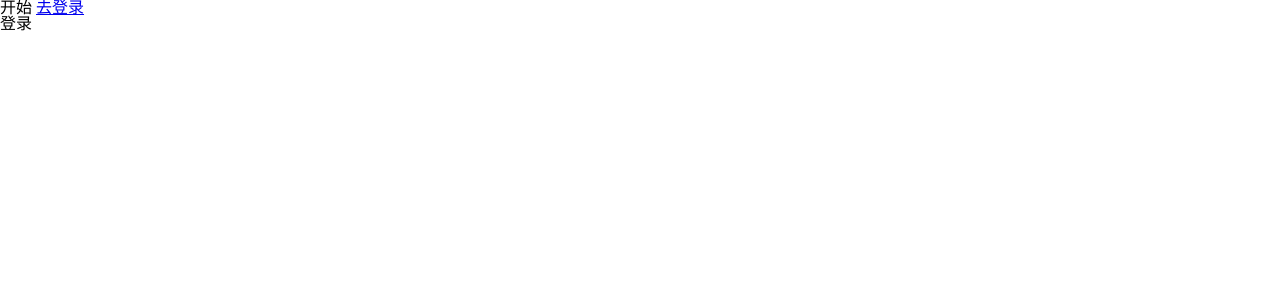
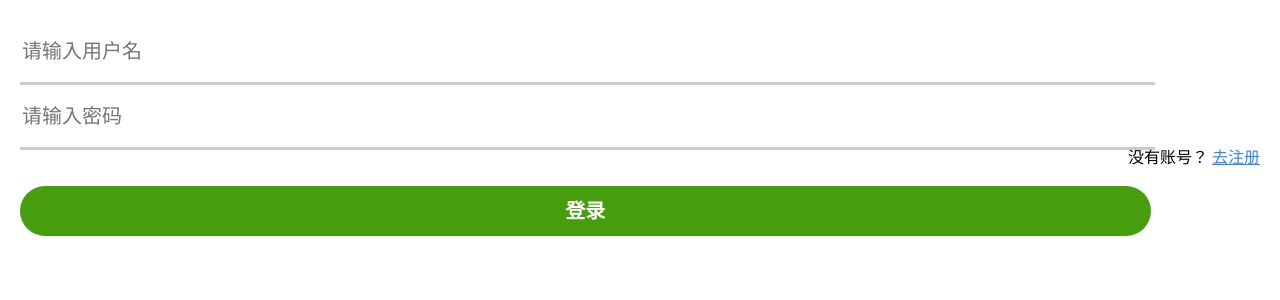
Before and after one commit to cbb-git/-, a Vue app: page /#/login in a window 1280 px wide. Shown: the top 300 px of the page. Built offline with nearby package versions, Linux system fonts and the light colour scheme; a small style sheet from the web is missing.

Commit message:
0-3 封装登录按钮和登录文本框

```diff
--- a/package.json
+++ b/package.json
@@ -7,7 +7,9 @@
     "build": "vue-cli-service build"
   },
   "dependencies": {
+    "axios": "^0.20.0",
     "core-js": "^3.6.5",
+    "vant": "^2.10.3",
     "vue": "^2.6.11",
     "vue-router": "^3.4.3"
   },
--- a/src/App.vue
+++ b/src/App.vue
@@ -1,8 +1,8 @@
 <template>
   <div id="app">
-    开始
 
-  <router-link to="/login">去登录</router-link>
+
+  <router-link to="/login"></router-link>
   <router-view></router-view>
   </div>
 </template>
@@ -15,4 +15,6 @@ export default {
 </script>
 
 <style lang="less">
+
+@import url('http://at.alicdn.com/t/font_1426139_h6vn3jbl5q.css');
 </style>
--- /dev/null
+++ b/src/components/mybutton.vue
@@ -0,0 +1,32 @@
+<template>
+  <div id="app">
+    <div class="btn" @click="handlerclick">
+      <slot></slot>
+    </div>
+  </div>
+</template>
+
+<script>
+export default {
+  methods: {
+    handlerclick(e) {
+        // 发出消息  室友子组件发出消息父组件才能接收到
+        this.$emit('click',e)
+    },
+  },
+};
+</script>
+
+<style lang='less' scoped>
+.btn {
+  width: 318 * 100vw/360;
+  height: 50px;
+  background-color: rgb(70, 158, 12);
+  border-radius: 25px;
+  line-height: 50px;
+  text-align: center;
+  color: #fff;
+  font-weight: bold;
+  font-size: 20px;
+}
+</style>
--- /dev/null
+++ b/src/components/myinput.vue
@@ -0,0 +1,43 @@
+<template>
+
+                             <!-- type不能写死 -->
+      <input class="hminput" :type="type" @input="handlerinput" >
+
+</template>
+
+<script>
+export default {
+ props:{
+    type:String,
+ },
+ methods: {
+     handlerinput(e){
+        //  把获取input的内容发给父组件
+       this.$emit('input',e.target.value)
+     }
+ }
+
+
+
+
+}
+</script>
+
+
+<style lang='less' scoped>
+    .hminput{
+        width:318/360*100vw;
+        height: 60px;
+        outline:none;
+        border:none;
+        border-bottom: 3px solid #ccc;
+        font-size: 20px;
+        line-height: 60px;
+    }
+    .success{
+        border-bottom-color:green;
+    }
+    .error{
+        border-bottom-color:red;
+    }
+</style>
--- a/src/main.js
+++ b/src/main.js
@@ -4,6 +4,7 @@ import App from './App.vue'
 import '@/style/styles/reset.less'
 
 Vue.config.productionTip = false
+
 
 // 引入
 import router from './router/index.js'
--- a/src/views/login.vue
+++ b/src/views/login.vue
@@ -1,17 +1,88 @@
 <template>
-  <div class="login">
-   登录
-
+  <div id="app">
+    <div class="container">
+      <div class="close">
+        <span class="iconfont iconicon-test"></span>
+      </div>
+      <div class="logo">
+        <span class="iconfont iconnew"></span>
+      </div>
+      <div class="inputs">
+       <myinp type="text" placeholder="请输入用户名"  v-model="user.name"></myinp>
+       <myinp type="password" placeholder="请输入密码" v-model="user.pass"></myinp>
+      </div>
+      <p class="tips">
+        没有账号？
+        <a href="#/register" class>去注册</a>
+      </p>
+      <!-- 接收子组件传送的信息 -->
+      <mybut @click="login">登录</mybut>
+    </div>
   </div>
-
 </template>
 
 <script>
+// 引入按钮
+import mybut from '../components/mybutton'
+import myinp from '../components/myinput'
+
 export default {
+  // 注册
+  components: {
+    mybut,myinp
+  },
+ data () {
+    return {
+     user:{
+       name:'',
+       pass:'',
+     }
+    }
+  },
+  methods: {
+    login(e){
+    console.log(this.user.name,this.user.pass);
+    },
 
-}
+  }
+};
 </script>
 
 <style lang="less" scoped>
+.container {
+  padding: 20px;
+}
 
-</style>>
+.close {
+  span {
+    font-size: 27 / 360 * 100vw;
+  }
+}
+
+.logo {
+  display: flex;
+  justify-content: center;
+
+  span {
+    display: block;
+    font-size: 126 / 360 * 100vw;
+    color: #d81e06;
+  }
+}
+
+.inputs {
+
+  .inputs-1 {
+    color: blue;
+  }
+}
+
+.tips {
+  text-align: right;
+  margin-bottom: 20px;
+
+  a {
+    color: #3385ff;
+  }
+}
+</style>
```
Also changed, not shown: 1 other file (tests, documents, lock files or other folders).
